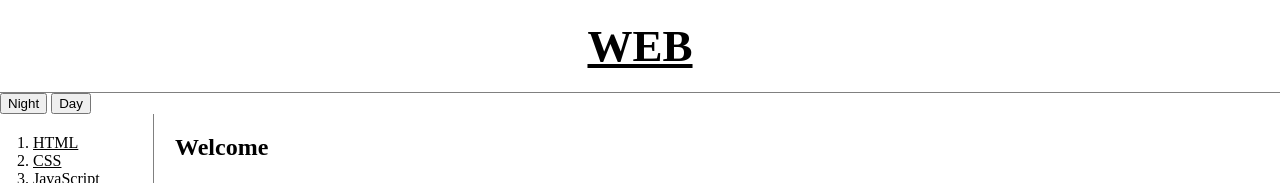
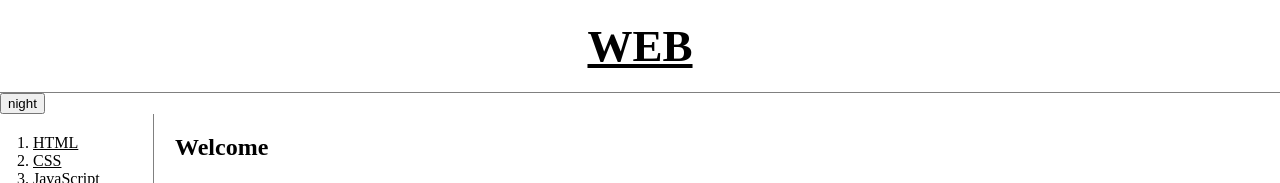
Before and after one commit to hwahyeon/opentutorials-web, a plain HTML site: page WEB2 - JavaScript/index.html in a window 1280 px wide. Shown: the top 183 px of the page. Drawn offline with Linux system fonts and the light colour scheme.

Commit message:
조건문으로 밤낮모드 기능 추가

```diff
--- a/WEB2 - JavaScript/index.html
+++ b/WEB2 - JavaScript/index.html
@@ -8,20 +8,20 @@
     <body>
         <h1><a href="index.html">WEB</a></h1>
         <input
+            id="night_day"
             type="button"
-            value="Night"
+            value="night"
             onclick="
-        document.querySelector('body').style.backgroundColor='black';
-        document.querySelector('body').style.color='white';
-        "
-        />
-        <input
-            type="button"
-            value="Day"
-            onclick="
-        document.querySelector('body').style.backgroundColor='white';
-        document.querySelector('body').style.color='black';
-        "
+            if(document.querySelector('#night_day').value === 'night'){
+              document.querySelector('body').style.backgroundColor = 'black';
+              document.querySelector('body').style.color = 'white';
+              document.querySelector('#night_day').value = 'day';
+            } else {
+              document.querySelector('body').style.backgroundColor = 'white';
+              document.querySelector('body').style.color = 'black';
+              document.querySelector('#night_day').value = 'night';
+            }
+          "
         />
         <div id="grid">
             <ol>
```
